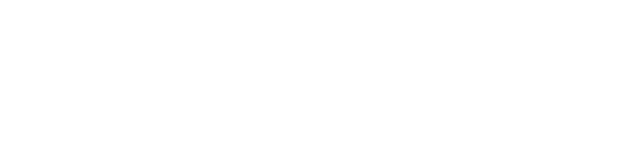
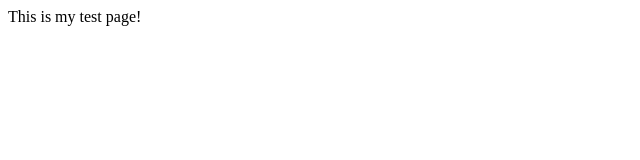
Before and after one commit to mcdonoughg/DemoWebApp, a plain HTML site: page test.html in a window 1280 px wide. Shown: the whole page, without its empty margins (0-640 px from the left). Drawn offline with Linux system fonts and the light colour scheme.

Commit message:
Added Contentl

```diff
--- a/test.html
+++ b/test.html
@@ -6,6 +6,6 @@
     <title>Document</title>
 </head>
 <body>
-
+    This is my test page!
 </body>
 </html>
```
